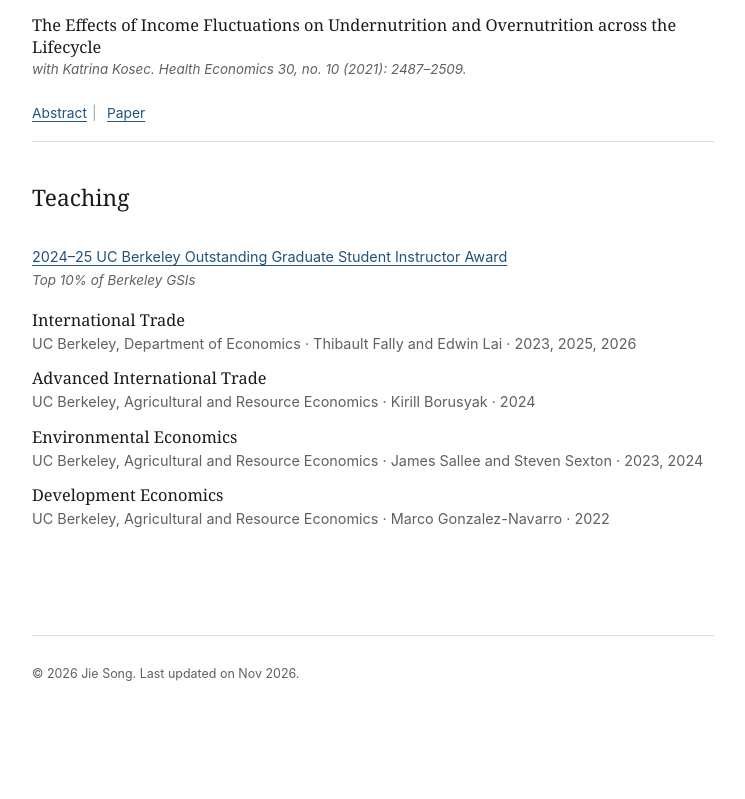
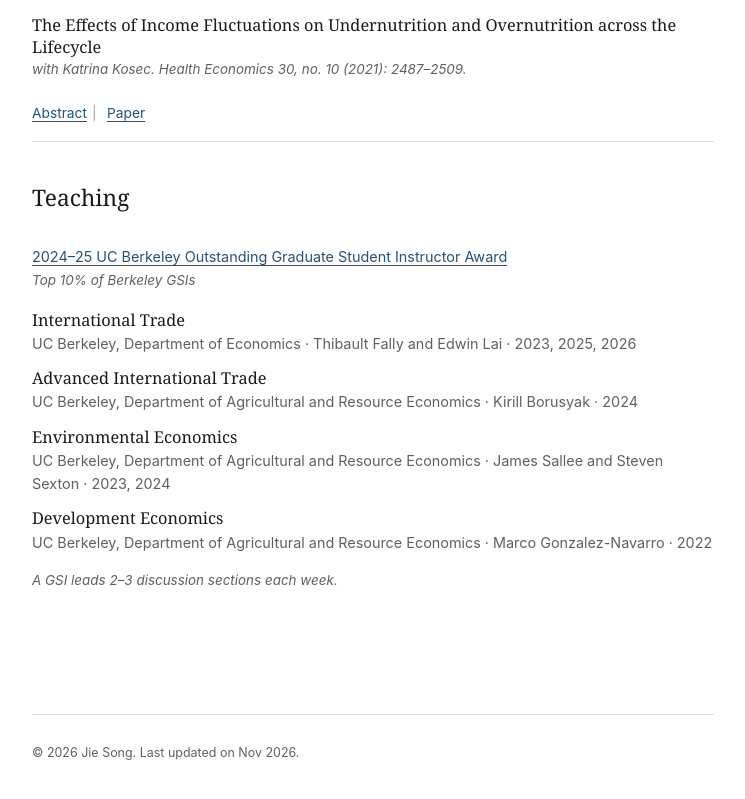
Before and after one commit to jie-song/jie-song.github.io, a plain HTML site: page index.html in a window 1280 px wide. Shown: the part 1636-2435 px from the top of the page, without its empty margins (436-1181 px from the left). Before the commit the page ends 2392 px from the top, so only its background shows below. Drawn offline with Linux system fonts and the light colour scheme.

Commit message:
Update the CV and the Teaching section
Replaces assets/cv_song.pdf with CVs/Jie_Song_CV_1116.pdf (2026-11-17 15:51).
Teaching: "Department of" added to the three Agricultural and Resource
Economics entries, and a note under the course list: "A GSI leads 2-3
discussion sections each week." (en dash on the page), set apart from the
last course by a small margin rule in styles.css.

Co-Authored-By: Claude Sonnet 5.5 <noreply@anthropic.com>

```diff
--- a/index.html
+++ b/index.html
@@ -192,21 +192,21 @@
 
             <article>
               <h3>Advanced International Trade</h3>
-              <p>UC Berkeley, Agricultural and Resource Economics &middot; Kirill Borusyak &middot; 2024</p>
+              <p>UC Berkeley, Department of Agricultural and Resource Economics &middot; Kirill Borusyak &middot; 2024</p>
             </article>
 
             <article>
               <h3>Environmental Economics</h3>
-              <p>UC Berkeley, Agricultural and Resource Economics &middot; James Sallee and Steven Sexton &middot; 2023, 2024</p>
+              <p>UC Berkeley, Department of Agricultural and Resource Economics &middot; James Sallee and Steven Sexton &middot; 2023, 2024</p>
             </article>
 
             <article>
               <h3>Development Economics</h3>
-              <p>UC Berkeley, Agricultural and Resource Economics &middot; Marco Gonzalez-Navarro &middot; 2022</p>
+              <p>UC Berkeley, Department of Agricultural and Resource Economics &middot; Marco Gonzalez-Navarro &middot; 2022</p>
             </article>
           </div>
 
-          <!-- <p class="teaching-note"><em>All positions involved teaching 2&ndash;3 discussion sections per week.</em></p> -->
+          <p class="teaching-note"><em>A GSI leads 2&ndash;3 discussion sections each week.</em></p>
         </section>
       </main>
 
--- a/styles.css
+++ b/styles.css
@@ -433,6 +433,11 @@ nav a:hover {
   font-size: 0.84rem;
 }
 
+/* note that applies to the whole course list: set it apart from the last course */
+.teaching-list + .teaching-note {
+  margin-top: 16px;
+}
+
 footer {
   padding-top: 28px;
   border-top: 1px solid var(--line);
```
Also changed, not shown: 1 other file.
